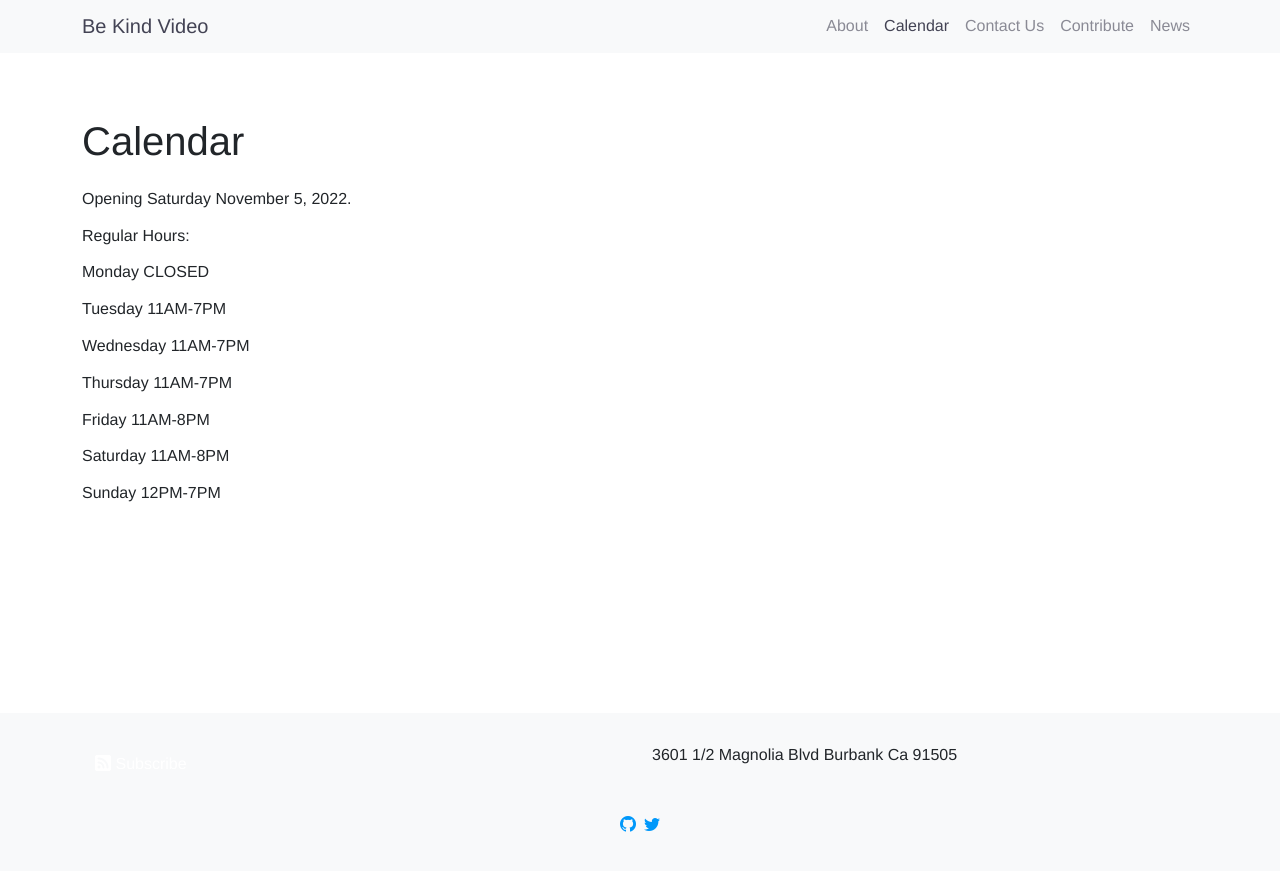
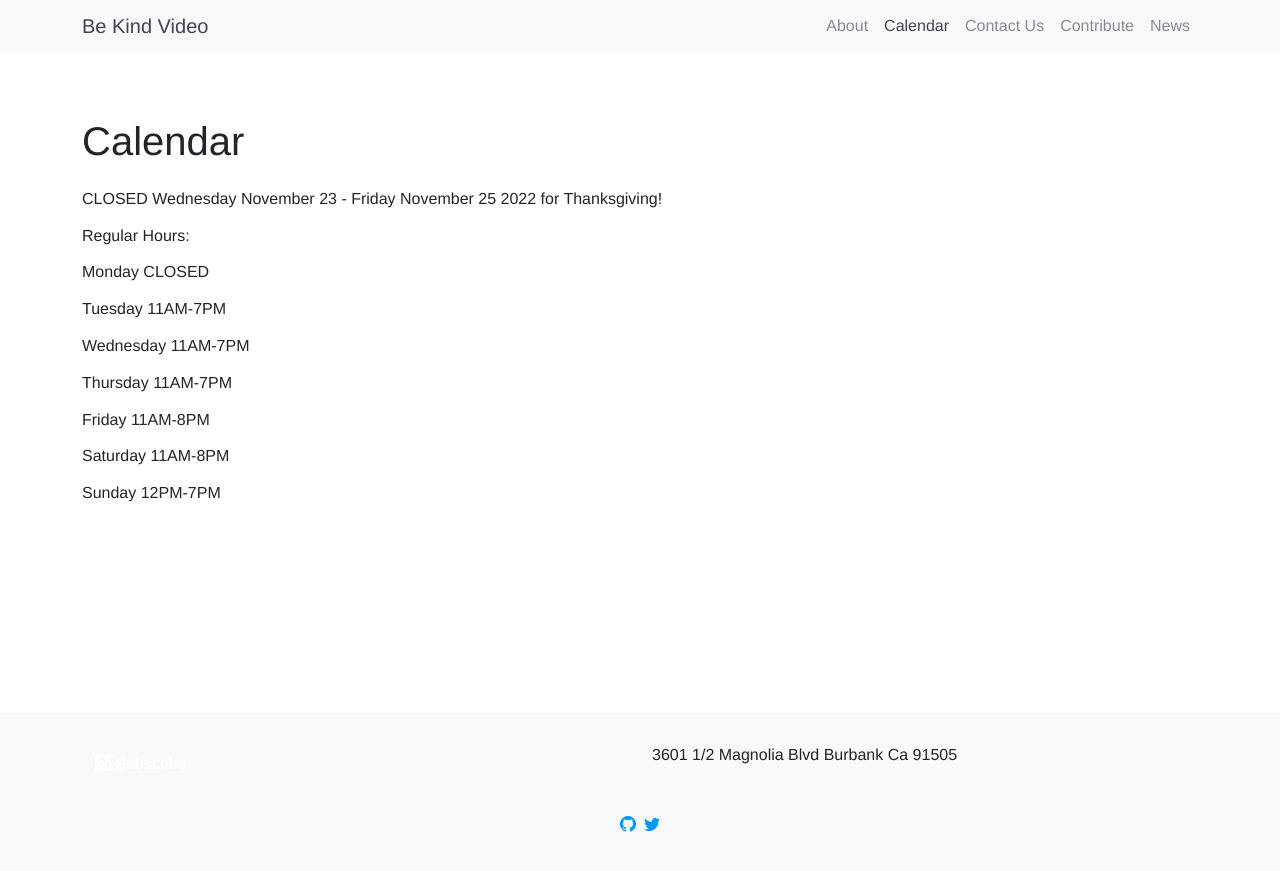
Before and after one commit to arenoir/be-kind-video, a Jekyll site: the page built from calendar.markdown, in a window 1280 px wide. Shown: the top 871 px of the page. Built offline with Jekyll 4.4.1, drawn with Linux system fonts in a browser that asks for light colours.

Commit message:
Update calendar.markdown
Added Thanksgiving Hours

```diff
--- a/calendar.markdown
+++ b/calendar.markdown
@@ -4,7 +4,7 @@
 permalink: /calendar/
 ---
 
-Opening Saturday November 5, 2022.
+CLOSED Wednesday November 23 - Friday November 25 2022 for Thanksgiving!
 
 Regular Hours:
 
```
